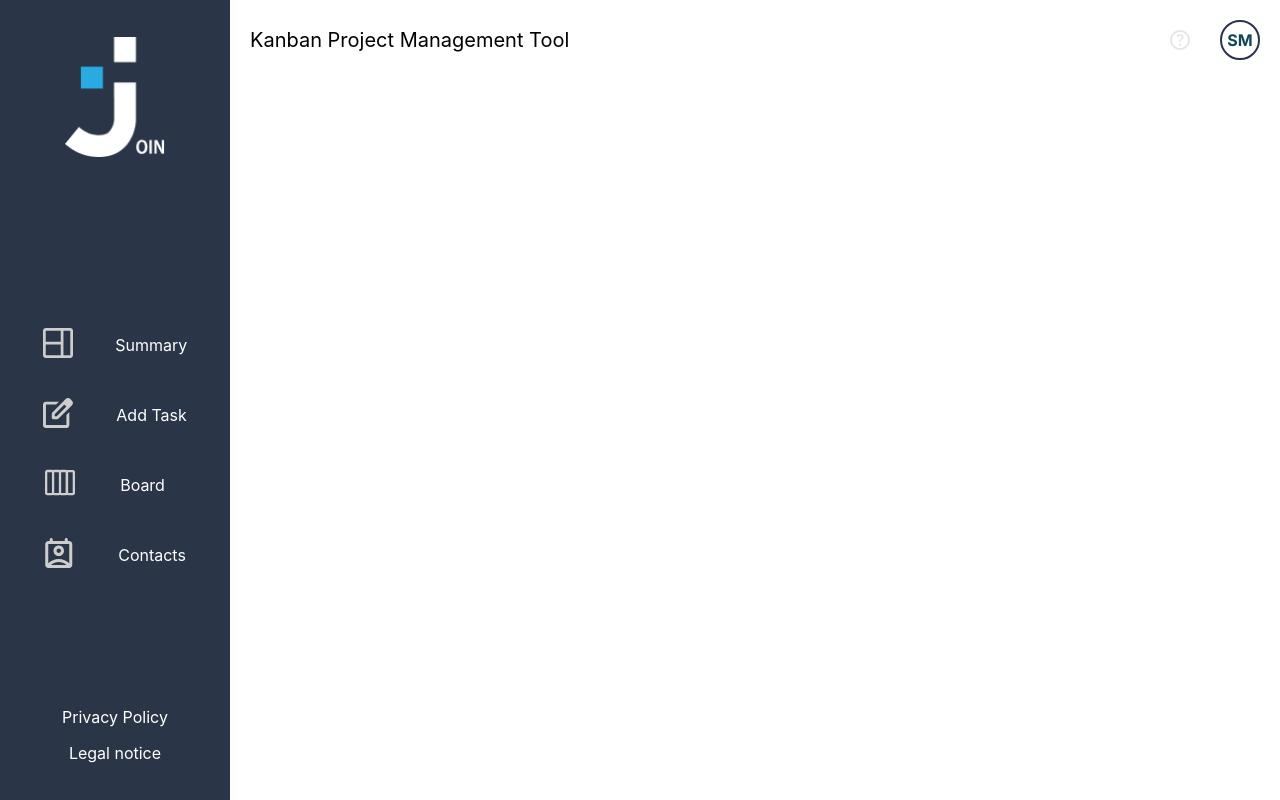
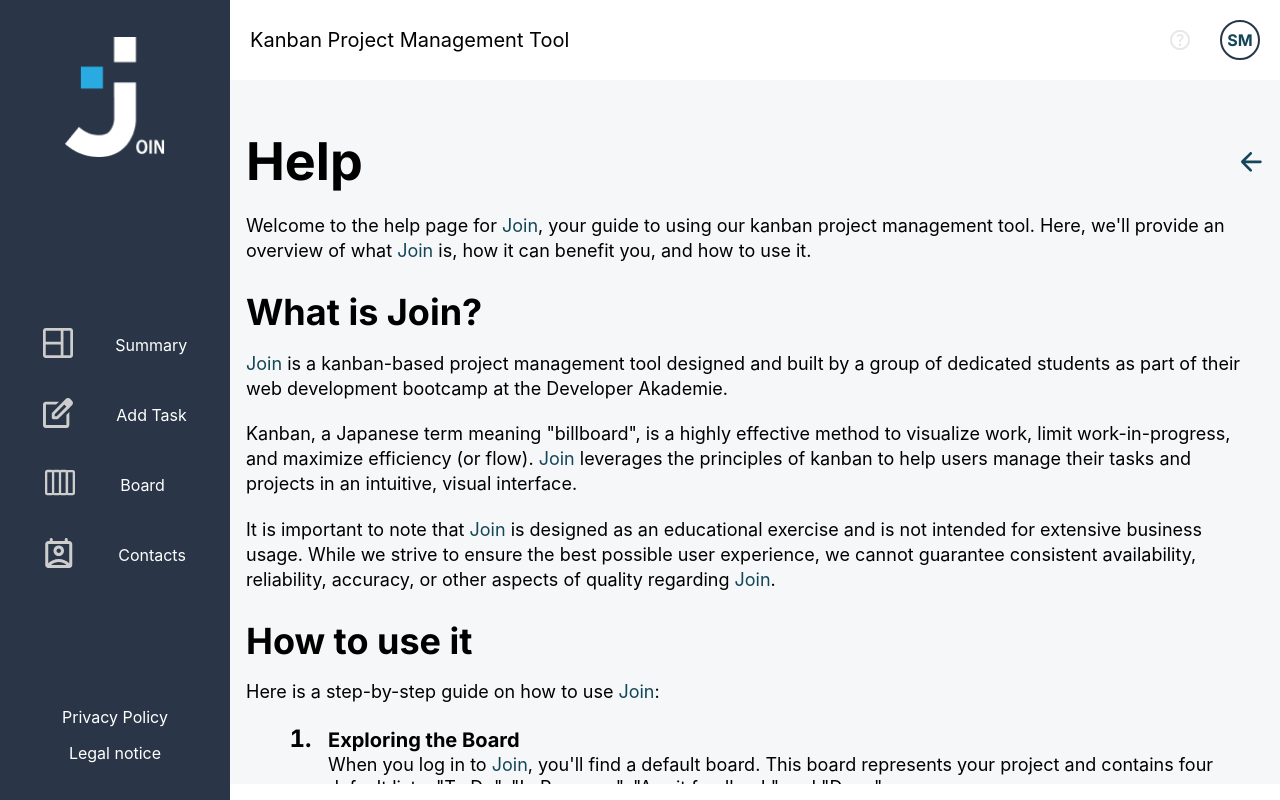
Before and after one commit to Salihban/Join, an Angular app in the folder join/: page /help in a window 1280 px wide. Before the commit this address led to /. Built offline with nearby package versions, Linux system fonts and the light colour scheme; a web font is replaced by a local one.

Commit message:
fix : routerlinks

```diff
--- a/join/src/app/app.routes.ts
+++ b/join/src/app/app.routes.ts
@@ -20,5 +20,10 @@ export const routes: Routes = [
     path: 'privacy-policy',
     loadComponent: () =>
         import('./pages/privacy-policy/privacy-policy').then(m => m.PrivacyPolicy)
+    },
+        {
+    path: 'help',
+    loadComponent: () =>
+        import('./pages/help/help').then(m => m.Help)
     }
 ];
--- a/join/src/app/layout/aside/aside.html
+++ b/join/src/app/layout/aside/aside.html
@@ -22,8 +22,8 @@
 </div>
         </nav>
         <div class="privacy-policy-legal-notice-wrapper">
-        <a href="">Privacy Policy</a>
-        <a href="">Legal notice</a>
+        <a routerLink="/privacy-policy">Privacy Policy</a>
+        <a routerLink="/legal-notice">Legal notice</a>
         </div>
     </section>
 </aside>
--- a/join/src/app/layout/aside/aside.ts
+++ b/join/src/app/layout/aside/aside.ts
@@ -1,8 +1,9 @@
 import { Component } from '@angular/core';
+import { RouterLink } from '@angular/router';
 
 @Component({
   selector: 'app-aside',
-  imports: [],
+  imports: [RouterLink],
   templateUrl: './aside.html',
   styleUrl: './aside.scss',
 })
--- a/join/src/app/layout/header/header.ts
+++ b/join/src/app/layout/header/header.ts
@@ -1,8 +1,9 @@
 import { Component } from '@angular/core';
+import { RouterLink } from '@angular/router';
 
 @Component({
   selector: 'app-header',
-  imports: [],
+  imports: [RouterLink],
   templateUrl: './header.html',
   styleUrl: './header.scss',
 })
--- a/join/src/app/pages/help/help.html
+++ b/join/src/app/pages/help/help.html
@@ -3,7 +3,7 @@
         <header class="help-header">
             <h1>Help</h1>
             <a class="back-link" aria-label="Back"
-                ><img src="assets/icons/arrow_left.svg" alt="back"/>
+                ><img src="assets/icons/arrow_left.svg" alt="back" (click)="goBack()"/>
             </a>
         </header>
         <main class="help-content">
--- a/join/src/app/pages/help/help.ts
+++ b/join/src/app/pages/help/help.ts
@@ -8,9 +8,9 @@ import { Location } from '@angular/common';
   styleUrl: './help.scss',
 })
 export class Help {
-  // constructor(private location: Location){}
+  constructor(private location: Location){}
 
-  // goBack(): void {
-  //   this.location.back();
-  // }
+  goBack(): void {
+    this.location.back();
+  }
 }
--- a/join/src/app/pages/legal-notice/legal-notice.html
+++ b/join/src/app/pages/legal-notice/legal-notice.html
@@ -3,7 +3,7 @@
         <header class="legal-notice-header">
             <h1>Legal Notice</h1>
             <a class="back-link" aria-label="Back"
-                ><img src="assets/icons/arrow_left.svg" alt="back"/>
+                ><img src="assets/icons/arrow_left.svg" alt="back" (click)="goBack()"/>
             </a>
         </header>
         <h2>Imprint</h2>
--- a/join/src/app/pages/legal-notice/legal-notice.ts
+++ b/join/src/app/pages/legal-notice/legal-notice.ts
@@ -1,5 +1,5 @@
 import { Component } from '@angular/core';
-
+import { Location } from '@angular/common';
 @Component({
   selector: 'app-legal-notice',
   imports: [],
@@ -7,9 +7,9 @@ import { Component } from '@angular/core';
   styleUrl: './legal-notice.scss',
 })
 export class LegalNotice {
-  // constructor(private location: Location){}
+  constructor(private location: Location){}
 
-  // goBack(): void {
-  //   this.location.back();
-  // }
+  goBack(): void {
+    this.location.back();
+  }
 }
--- a/join/src/app/pages/privacy-policy/privacy-policy.html
+++ b/join/src/app/pages/privacy-policy/privacy-policy.html
@@ -3,7 +3,7 @@
         <header class="privacy-policy-header">
             <h1>Privacy Policy</h1>
             <a class="back-link" aria-label="Back"
-                ><img src="assets/icons/arrow_left.svg" alt="back" />
+                ><img src="assets/icons/arrow_left.svg" alt="back" (click)="goBack()" />
             </a>
         </header>
 
--- a/join/src/app/pages/privacy-policy/privacy-policy.ts
+++ b/join/src/app/pages/privacy-policy/privacy-policy.ts
@@ -1,5 +1,5 @@
 import { Component } from '@angular/core';
-
+import { Location } from '@angular/common';
 @Component({
   selector: 'app-privacy-policy',
   imports: [],
@@ -7,9 +7,9 @@ import { Component } from '@angular/core';
   styleUrl: './privacy-policy.scss',
 })
 export class PrivacyPolicy {
-  // constructor(private location: Location){}
+  constructor(private location: Location){}
 
-  // goBack(): void {
-  //   this.location.back();
-  // }
+  goBack(): void {
+    this.location.back();
+  }
 }
```
